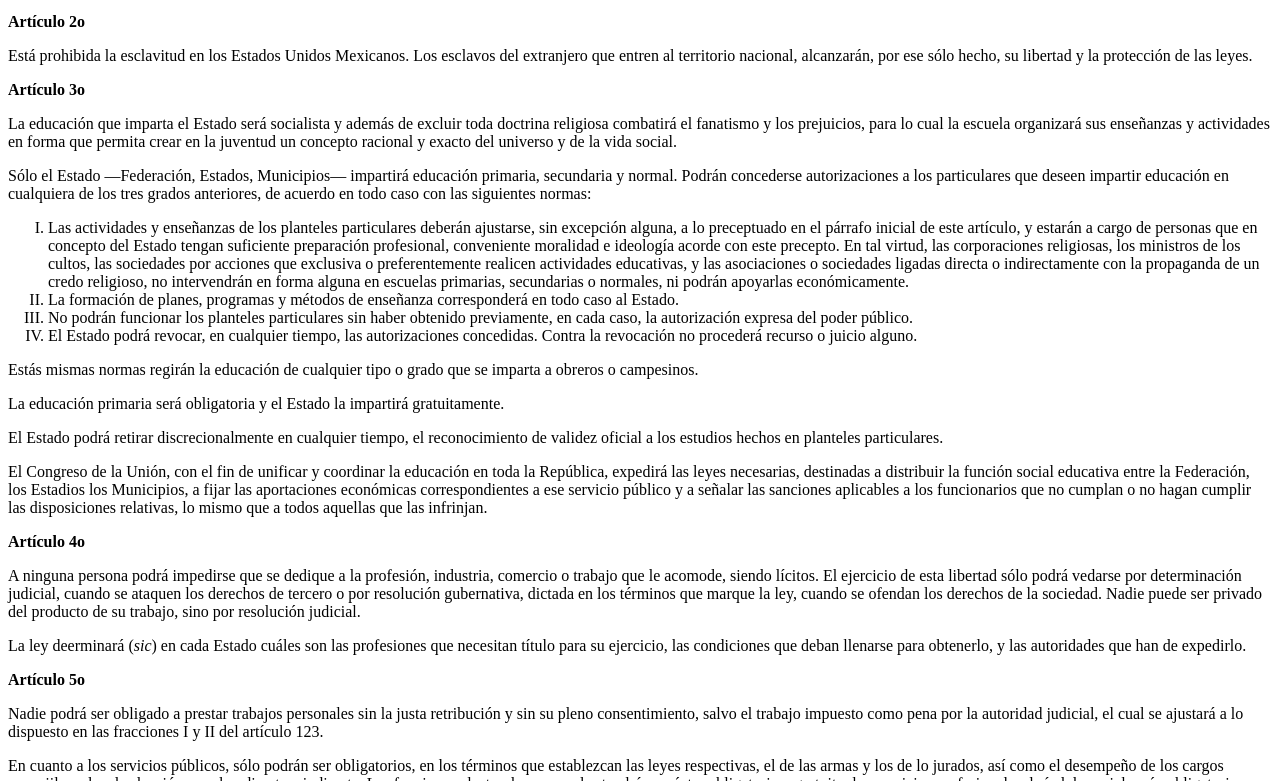
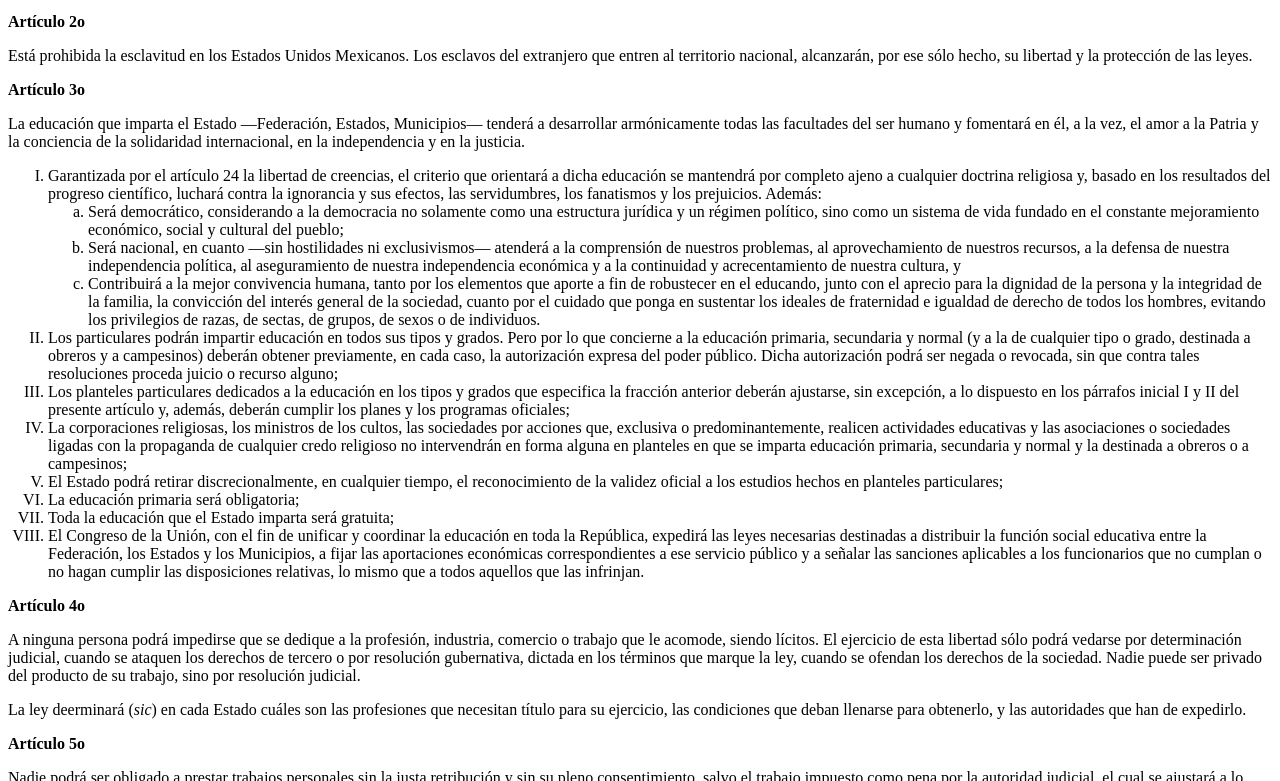
Before and after one commit to ceyusa/constitucion-mexicana, a plain HTML site: page index.html in a window 1280 px wide. Shown: the part 513-1294 px from the top of the page. Drawn offline with Linux system fonts and the light colour scheme.

Commit message:
Deploy ceyusa/constitucion-mexicana to github.com/ceyusa/constitucion-mexicana.git:gh-pages

```diff
--- a/index.html
+++ b/index.html
@@ -394,50 +394,67 @@ establece.</p>
 esclavos del extranjero que entren al territorio nacional, alcanzarán,
 por ese sólo hecho, su libertad y la protección de las leyes.</p>
 <p><strong>Artículo 3o</strong></p>
-<p>La educación que imparta el Estado será socialista y además de excluir
-toda doctrina religiosa combatirá el fanatismo y los prejuicios, para lo
-cual la escuela organizará sus enseñanzas y actividades en forma que
-permita crear en la juventud un concepto racional y exacto del universo
-y de la vida social.</p>
-<p>Sólo el Estado —Federación, Estados, Municipios— impartirá educación
-primaria, secundaria y normal. Podrán concederse autorizaciones a los
-particulares que deseen impartir educación en cualquiera de los tres
-grados anteriores, de acuerdo en todo caso con las siguientes normas:</p>
+<p>La educación que imparta el Estado —Federación, Estados, Municipios—
+tenderá a desarrollar armónicamente todas las facultades del ser humano
+y fomentará en él, a la vez, el amor a la Patria y la conciencia de la
+solidaridad internacional, en la independencia y en la justicia.</p>
 <ol class="upperroman simple">
-<li>Las actividades y enseñanzas de los planteles particulares deberán
-ajustarse, sin excepción alguna, a lo preceptuado en el párrafo
-inicial de este artículo, y estarán a cargo de personas que en
-concepto del Estado tengan suficiente preparación profesional,
-conveniente moralidad e ideología acorde con este precepto. En tal
-virtud, las corporaciones religiosas, los ministros de los cultos,
-las sociedades por acciones que exclusiva o preferentemente realicen
-actividades educativas, y las asociaciones o sociedades ligadas
-directa o indirectamente con la propaganda de un credo religioso, no
-intervendrán en forma alguna en escuelas primarias, secundarias o
-normales, ni podrán apoyarlas económicamente.</li>
-<li>La formación de planes, programas y métodos de enseñanza
-corresponderá en todo caso al Estado.</li>
-<li>No podrán funcionar los planteles particulares sin haber obtenido
-previamente, en cada caso, la autorización expresa del poder
-público.</li>
-<li>El Estado podrá revocar, en cualquier tiempo, las autorizaciones
-concedidas. Contra la revocación no procederá recurso o juicio
-alguno.</li>
-</ol>
-<p>Estás mismas normas regirán la educación de cualquier tipo o grado que
-se imparta a obreros o campesinos.</p>
-<p>La educación primaria será obligatoria y el Estado la impartirá
-gratuitamente.</p>
-<p>El Estado podrá retirar discrecionalmente en cualquier tiempo, el
-reconocimiento de validez oficial a los estudios hechos en planteles
-particulares.</p>
-<p>El Congreso de la Unión, con el fin de unificar y coordinar la educación
-en toda la República, expedirá las leyes necesarias, destinadas a
-distribuir la función social educativa entre la Federación, los Estadios
-los Municipios, a fijar las aportaciones económicas correspondientes a
-ese servicio público y a señalar las sanciones aplicables a los
-funcionarios que no cumplan o no hagan cumplir las disposiciones
-relativas, lo mismo que a todos aquellas que las infrinjan.</p>
+<li>Garantizada por el artículo 24 la libertad de creencias, el criterio
+que orientará a dicha educación se mantendrá por completo ajeno a
+cualquier doctrina religiosa y, basado en los resultados del progreso
+científico, luchará contra la ignorancia y sus efectos, las
+servidumbres, los fanatismos y los prejuicios. Además:<ol class="loweralpha">
+<li>Será democrático, considerando a la democracia no solamente como
+una estructura jurídica y un régimen político, sino como un
+sistema de vida fundado en el constante mejoramiento económico,
+social y cultural del pueblo;</li>
+<li>Será nacional, en cuanto —sin hostilidades ni exclusivismos—
+atenderá a la comprensión de nuestros problemas, al
+aprovechamiento de nuestros recursos, a la defensa de nuestra
+independencia política, al aseguramiento de nuestra independencia
+económica y a la continuidad y acrecentamiento de nuestra cultura,
+y</li>
+<li>Contribuirá a la mejor convivencia humana, tanto por los elementos
+que aporte a fin de robustecer en el educando, junto con el
+aprecio para la dignidad de la persona y la integridad de la
+familia, la convicción del interés general de la sociedad, cuanto
+por el cuidado que ponga en sustentar los ideales de fraternidad e
+igualdad de derecho de todos los hombres, evitando los privilegios
+de razas, de sectas, de grupos, de sexos o de individuos.</li>
+</ol>
+</li>
+<li>Los particulares podrán impartir educación en todos sus tipos y
+grados. Pero por lo que concierne a la educación primaria,
+secundaria y normal (y a la de cualquier tipo o grado, destinada a
+obreros y a campesinos) deberán obtener previamente, en cada caso,
+la autorización expresa del poder público. Dicha autorización podrá
+ser negada o revocada, sin que contra tales resoluciones proceda
+juicio o recurso alguno;</li>
+<li>Los planteles particulares dedicados a la educación en los tipos y
+grados que especifica la fracción anterior deberán ajustarse, sin
+excepción, a lo dispuesto en los párrafos inicial I y II del
+presente artículo y, además, deberán cumplir los planes y los
+programas oficiales;</li>
+<li>La corporaciones religiosas, los ministros de los cultos, las
+sociedades por acciones que, exclusiva o predominantemente, realicen
+actividades educativas y las asociaciones o sociedades ligadas con
+la propaganda de cualquier credo religioso no intervendrán en forma
+alguna en planteles en que se imparta educación primaria, secundaria
+y normal y la destinada a obreros o a campesinos;</li>
+<li>El Estado podrá retirar discrecionalmente, en cualquier tiempo, el
+reconocimiento de la validez oficial a los estudios hechos en
+planteles particulares;</li>
+<li>La educación primaria será obligatoria;</li>
+<li>Toda la educación que el Estado imparta será gratuita;</li>
+<li>El Congreso de la Unión, con el fin de unificar y coordinar la
+educación en toda la República, expedirá las leyes necesarias
+destinadas a distribuir la función social educativa entre la
+Federación, los Estados y los Municipios, a fijar las aportaciones
+económicas correspondientes a ese servicio público y a señalar las
+sanciones aplicables a los funcionarios que no cumplan o no hagan
+cumplir las disposiciones relativas, lo mismo que a todos aquellos
+que las infrinjan.</li>
+</ol>
 <p><strong>Artículo 4o</strong></p>
 <p>A ninguna persona podrá impedirse que se dedique a la profesión,
 industria, comercio o trabajo que le acomode, siendo lícitos. El
```
